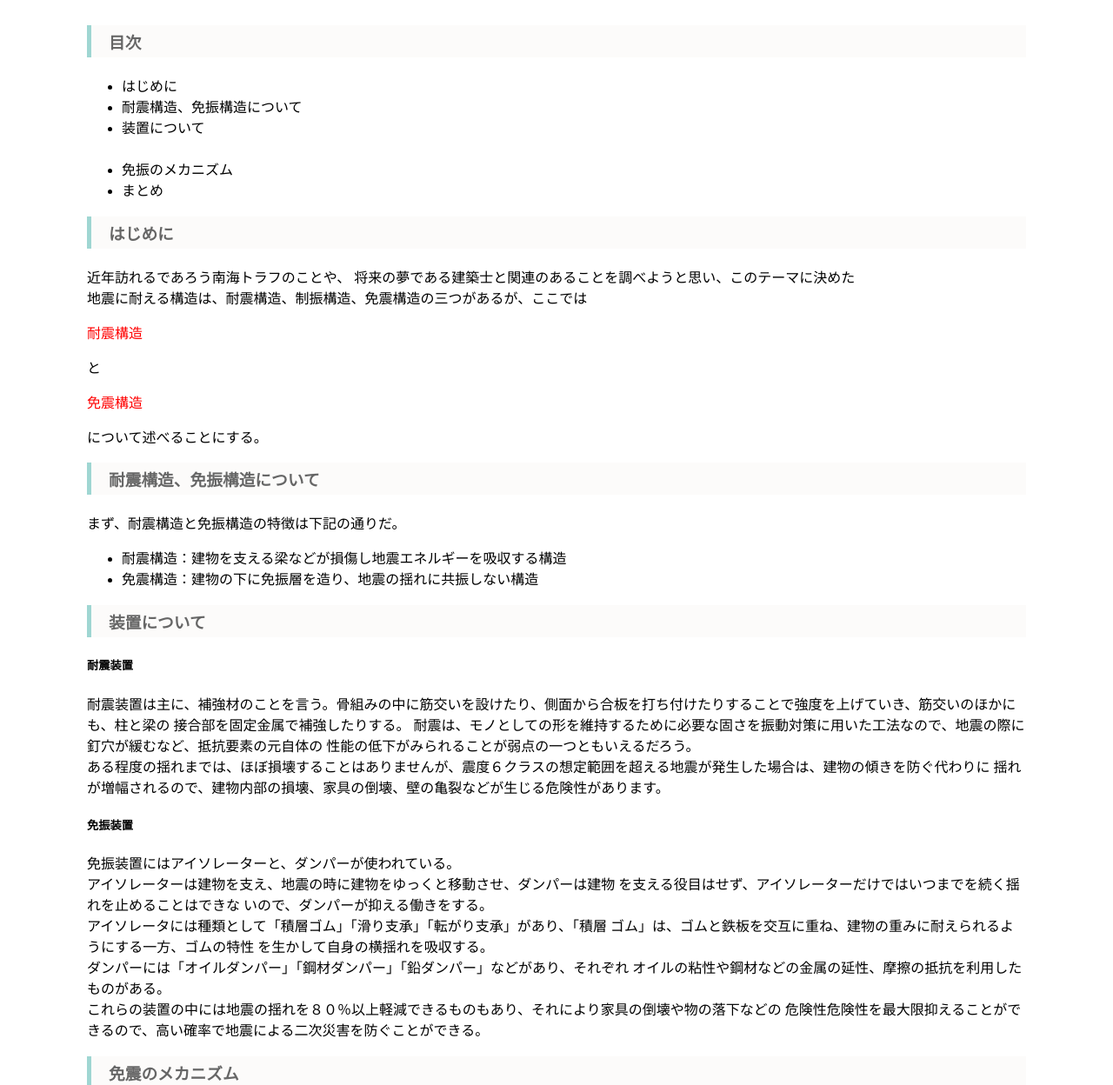
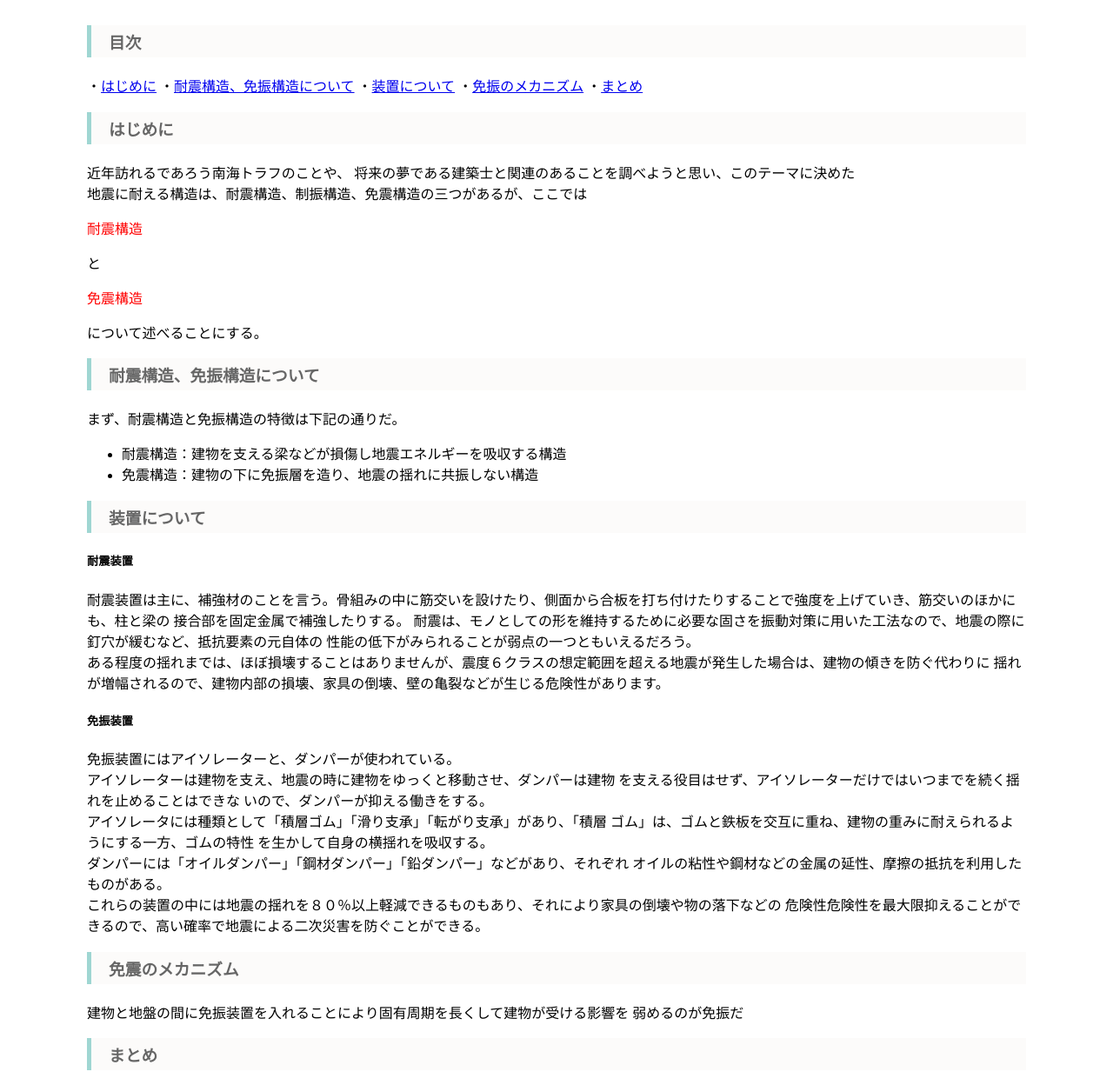
Before and after one commit to hinatafujii/hinatafujii.github.io, a plain HTML site: page cl2020.html in a window 1280 px wide. Shown: the part 149-1397 px from the top of the page at 87% size. Drawn offline with Linux system fonts and the light colour scheme.

Commit message:
Update cl2020.html

```diff
--- a/cl2020.html
+++ b/cl2020.html
@@ -8,30 +8,28 @@
 
   <h3><div class="midashi">目次</div></h3>
   <nav>
-  <ul>
-   <li><a>はじめに</a></li>
-   <li>耐震構造、免振構造について</li>
-   <li>装置について</li>
- 　<li>免振のメカニズム</li>
-   <li>まとめ</li>
-   </ul>
-   <nav>
+   ・<a href="#a">はじめに</a>
+   ・<a href="#b">耐震構造、免振構造について</a>
+   ・<a href="#c">装置について</a>
+   ・<a href="#d">免振のメカニズム</a>
+   ・<a href="#e">まとめ</a>
+  <nav>
 
 <p>
-    <h3><div class="midashi">はじめに</div></h3>
+   <h3><a name="a"><div class="midashi">はじめに</div></a></h3>
 <p>近年訪れるであろう南海トラフのことや、
 将来の夢である建築士と関連のあることを調べようと思い、このテーマに決めた
  <br>地震に耐える構造は、耐震構造、制振構造、免震構造の三つがあるが、ここでは<p class="aka">耐震構造</p>と
     <p class="aka">免震構造</p>について述べることにする。
 
-    <h3><div class="midashi">耐震構造、免振構造について</div></h3>
+   <h3><a name="b"><div class="midashi">耐震構造、免振構造について</div></a></h3>
   まず、耐震構造と免振構造の特徴は下記の通りだ。<br>
  <ul>
   <li>耐震構造：建物を支える梁などが損傷し地震エネルギーを吸収する構造</li>
   <li>免震構造：建物の下に免振層を造り、地震の揺れに共振しない構造</li>
     </ul>
 
-   <h3><div class="midashi">装置について</div></h3>
+   <h3><a name="c"><div class="midashi">装置について</div></a></h3>
     <h5><p>耐震装置</p></h5>
 耐震装置は主に、補強材のことを言う。骨組みの中に筋交いを設けたり、側面から合板を打ち付けたりすることで強度を上げていき、筋交いのほかにも、柱と梁の
     接合部を固定金属で補強したりする。
@@ -54,12 +52,12 @@
     危険性危険性を最大限抑えることができるので、高い確率で地震による二次災害を防ぐことができる。
 
 
-   <h3><div class="midashi">免震のメカニズム</div></h3>
+   <h3><a name="d"><div class="midashi">免震のメカニズム</div></a></h3>
 <p>建物と地盤の間に免振装置を入れることにより固有周期を長くして建物が受ける影響を
 弱めるのが免振だ
 </p>
 
-  <h3><div class="midashi">まとめ</div></h3>
+   <h3><a mane="e"><div class="midashi">まとめ</div></a></h3>
 
 
 
```
